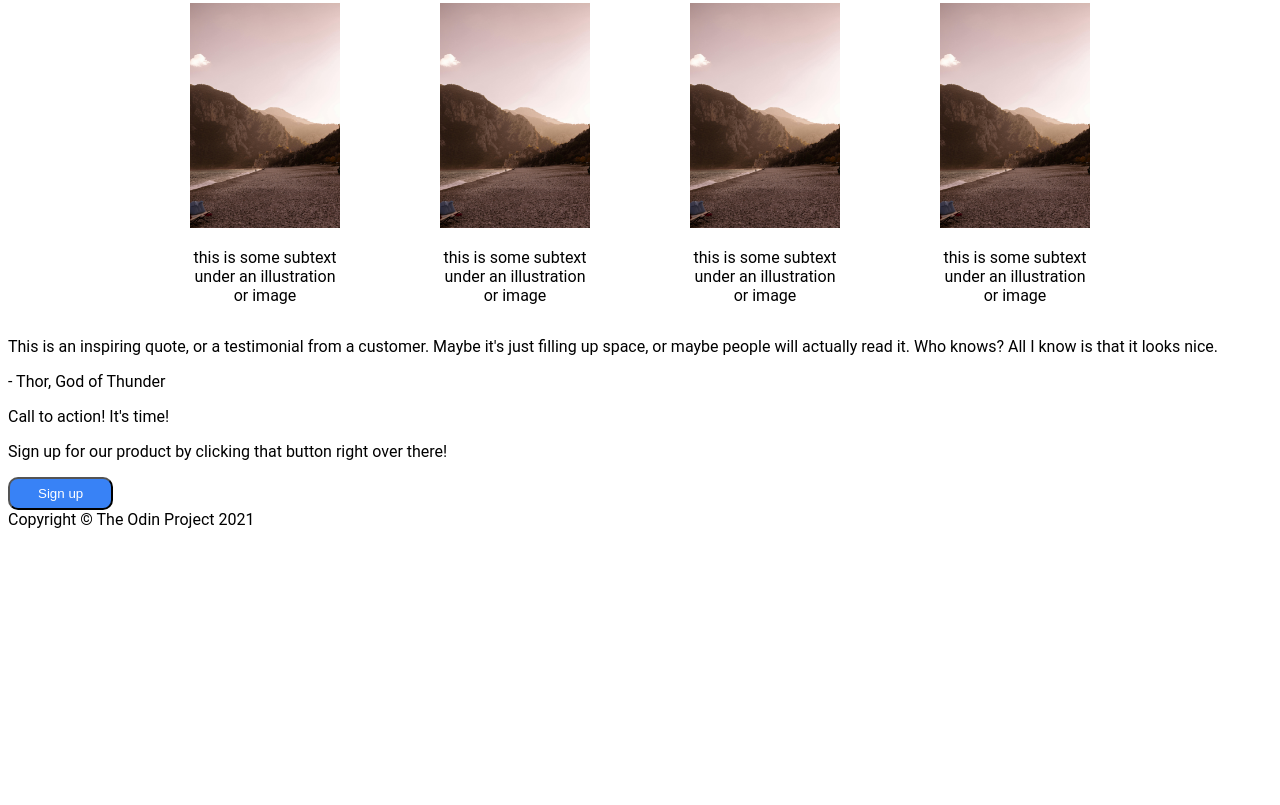
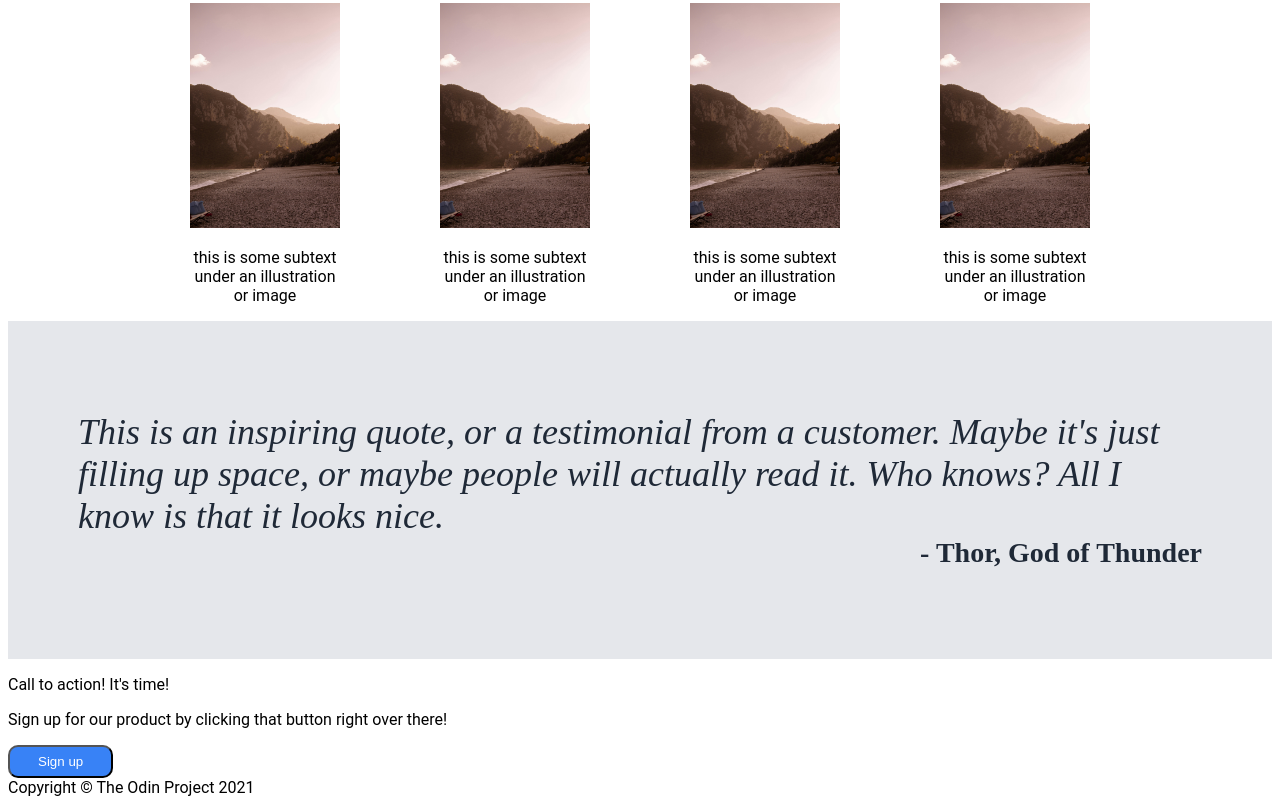
Before and after one commit to n-c-b-03/Project-Landing-Page, a plain HTML site: page index.html in a window 1280 px wide. Shown: the part 577-1382 px from the top of the page. Before the commit the page ends 1114 px from the top, so only its background shows below. Drawn offline with Linux system fonts and the light colour scheme.

Commit message:
Design Part 3

```diff
--- a/style.css
+++ b/style.css
@@ -1,6 +1,7 @@
 body {
     font-family: Roboto, sans-serif;
 }
+
 
 .part-1 {
     background-color: #1F2937;
@@ -12,14 +13,18 @@ body {
     margin: 0px 100px 50px;
     padding: 20px 0px;
 }
+
 .header-logo {
     font-size: 24px;
     color: #F9FAF8;
 }
+
 .header-links {
     display: flex;
     gap: 20px;
 }
+
+
 
 a, .text-1 p {
     text-decoration: none;
@@ -28,34 +33,39 @@ a, .text-1 p {
     line-height: 20px;
     margin: 10px 0px;
 }
+
 .content-1{
     margin: 0px 100px;
     display: flex;
     gap: 100px;
 
 }
+
 .content-1 img {
     width: 200px;
+    transform: rotate(90deg);
+    margin: 0px 80px;
 }
+
 .text-1 {
     max-width: 500px;
 }
+
 .text-1 h1{
     color: #F9FAF8;
     font-size: 48px;
     font-weight: 900;
     margin: 0;
 }
+
 button {
     background-color: #3882F6;
     color: white;
     padding: 7px 28px;
     border-radius: 10px;
 }
-.content-1 img {
-    transform: rotate(90deg);
-    margin: 0px 80px;
-}
+
+
 
 .text-2 {
     text-align: center;
@@ -70,6 +80,7 @@ button {
     gap: 100px;
     justify-content: center;
 }
+
 .content-2 img {
     min-width: 50px;
     max-width: 100%;
@@ -77,3 +88,35 @@ button {
 .img1-2, .img2-2, .img3-2, .img4-2 {
     max-width: 150px;
 }
+
+
+.part-3 {
+    background-color: #E5E7EB;
+    justify-content: center;
+    align-items: center;
+    padding: 90px 70px;
+    gap: 0px;
+}
+
+.content-3 {
+    display: flex;
+    flex-direction: column;
+    font-family: light italic;
+    color: #1F2937;
+}
+
+.quote-3 {
+    font-style: italic;
+    align-self: flex-start;
+    font-size: 36px;
+   /*  background-color: red; */
+    margin: 0;
+}
+
+.author-3 {
+    align-self: flex-end;
+    /* background-color: blue; */
+    margin: 0;
+    font-weight: bold;
+    font-size: 28px;
+}
```
